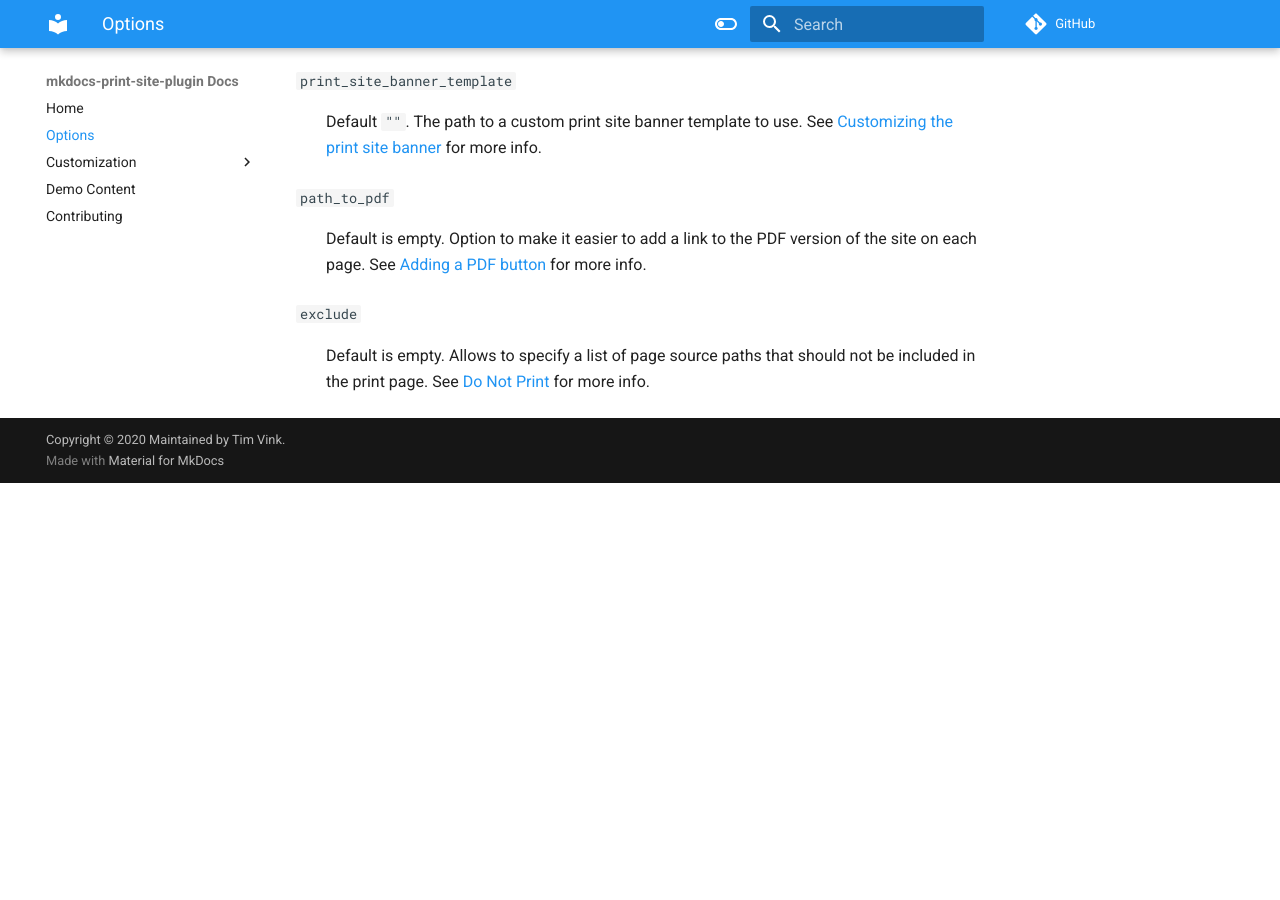
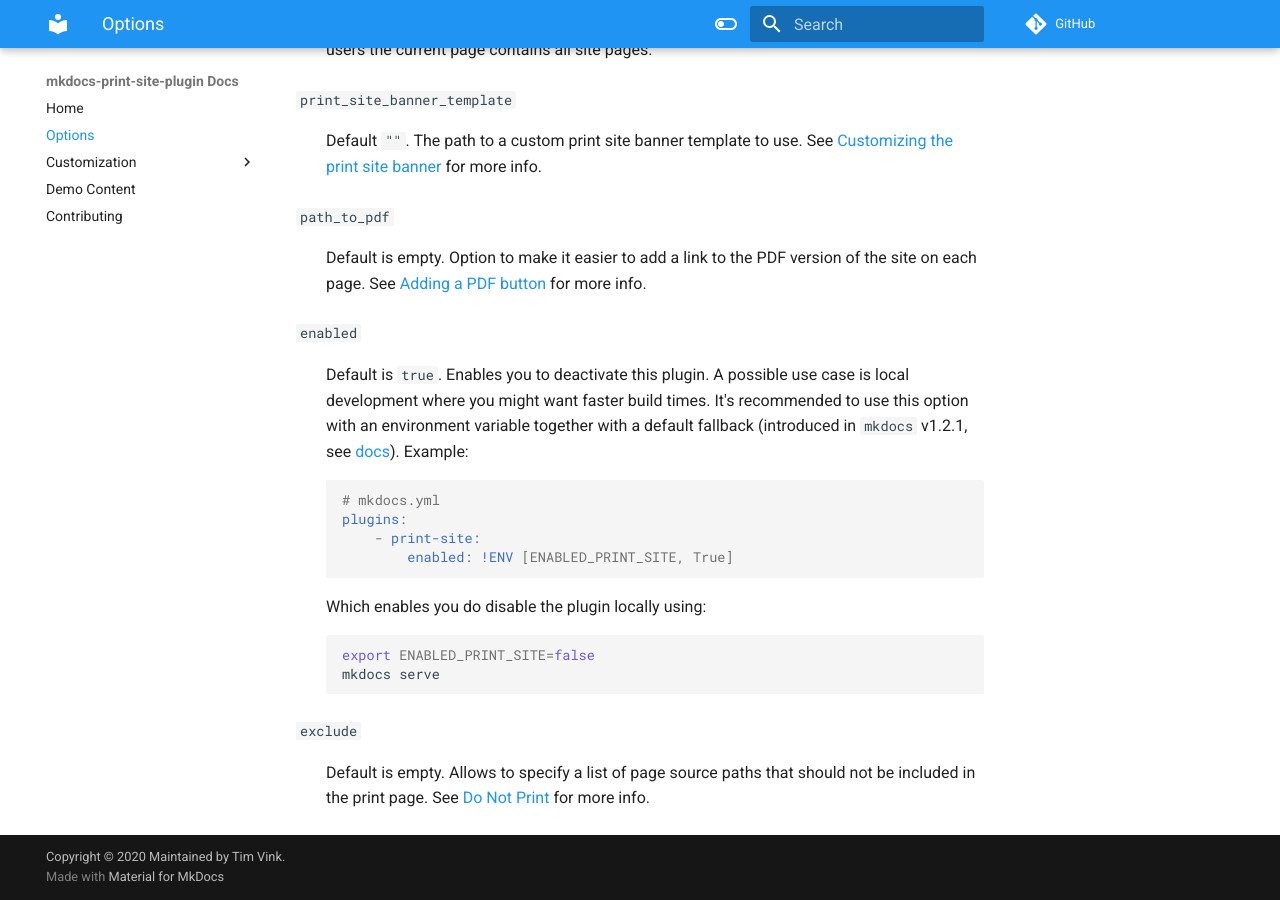
Before and after one commit to timvink/mkdocs-print-site-plugin, an MkDocs documentation site: the page built from docs/options.md, in a window 1280 px wide and 900 px high, scrolled down 1965 px. Built offline with MkDocs 1.6.1 and Material for MkDocs 9.7.7, drawn with Linux system fonts in a browser that asks for light colours; comment, search, counter and statistics services are not loaded; before the commit the page ends 2448 px from its top, so only the background shows below that.

Commit message:
Add option to enable or disable plugin via config, see #40

````diff
--- a/docs/options.md
+++ b/docs/options.md
@@ -18,6 +18,7 @@ plugins:
       add_cover_page: true
       cover_page_template: ""
       path_to_pdf: ""
+      enabled: true
       exclude:
 ```
 
@@ -64,5 +65,22 @@ plugins:
 `path_to_pdf`
 : Default is empty. Option to make it easier to add a link to the PDF version of the site on each page. See [Adding a PDF button](customization/pdf_button.md) for more info.
 
+`enabled`
+: Default is `true`. Enables you to deactivate this plugin. A possible use case is local development where you might want faster build times. It's recommended to use this option with an environment variable together with a default fallback (introduced in `mkdocs` v1.2.1, see [docs](https://www.mkdocs.org/user-guide/configuration/#environment-variables)). Example:
+
+    ```yaml
+    # mkdocs.yml
+    plugins:
+        - print-site:
+            enabled: !ENV [ENABLED_PRINT_SITE, True]
+    ```
+
+    Which enables you do disable the plugin locally using:
+
+    ```bash
+    export ENABLED_PRINT_SITE=false
+    mkdocs serve
+    ```
+
 `exclude`
 : Default is empty. Allows to specify a list of page source paths that should not be included in the print page. See [Do Not Print](customization/do_not_print.md#ignoring-an-entire-page) for more info.
````
Also changed, not shown: 3 other files.
